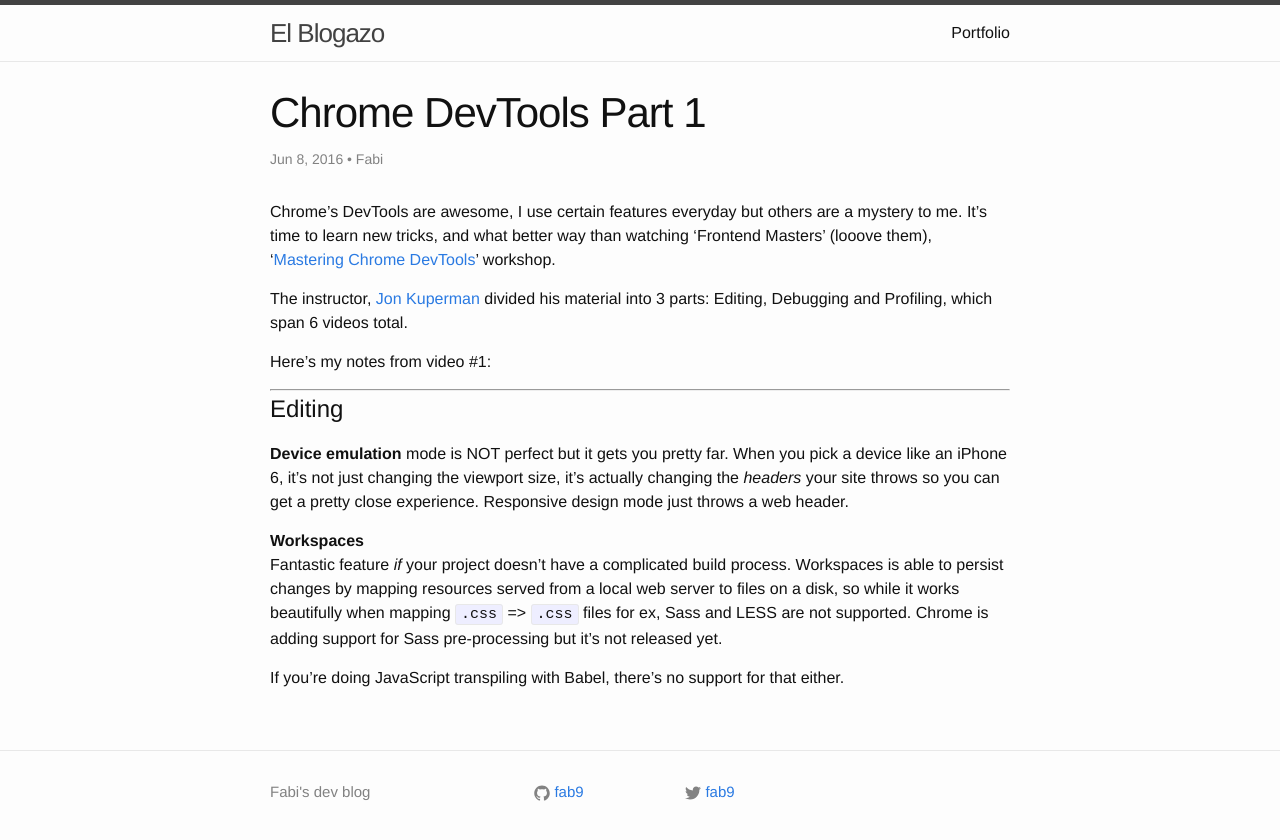
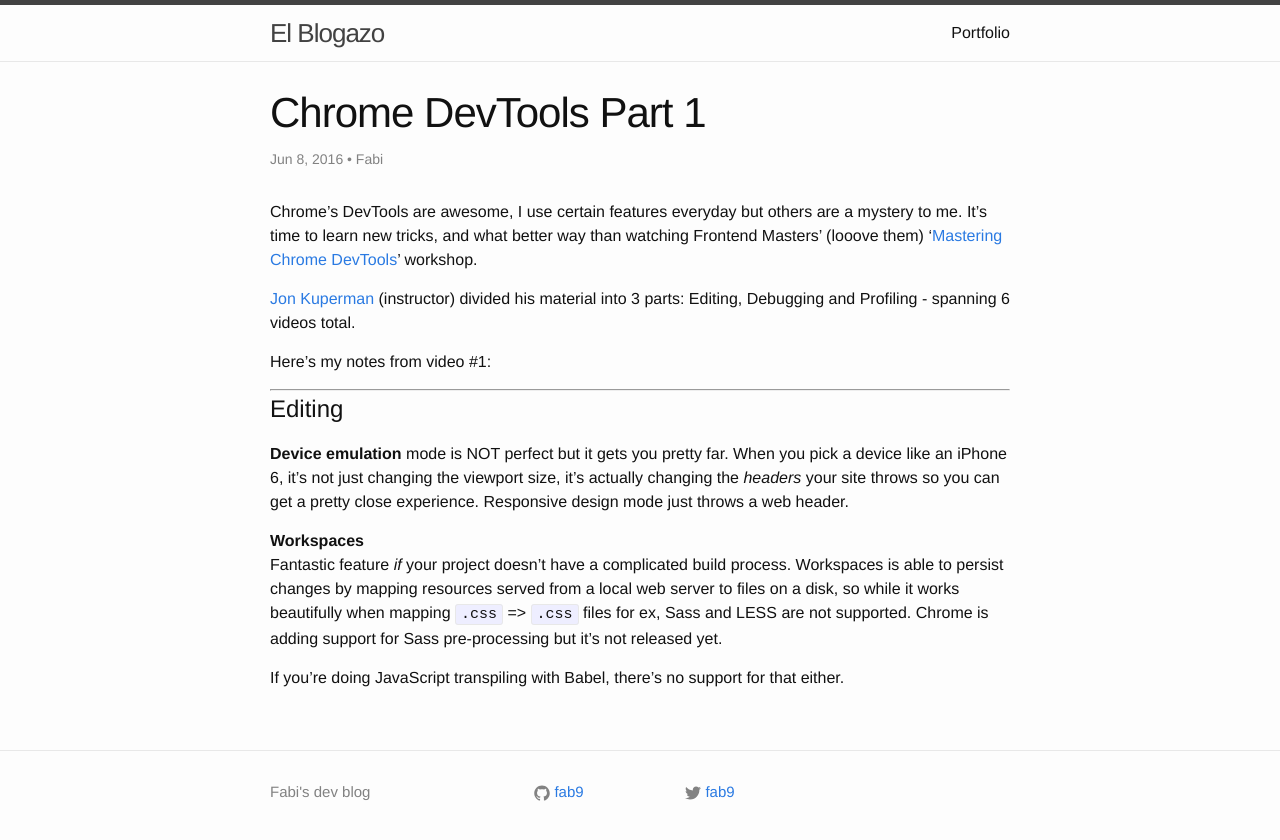
Before and after one commit to fab9/fab9.github.io, a Jekyll site: the page built from _posts/2016-06-08-notes-chrome-dev-tools.md, in a window 1280 px wide. Shown: the top 840 px of the page. Built offline with Jekyll 4.4.1, drawn with Linux system fonts in a browser that asks for light colours.

Commit message:
Minor edits

```diff
--- a/_posts/2016-06-08-notes-chrome-dev-tools.md
+++ b/_posts/2016-06-08-notes-chrome-dev-tools.md
@@ -5,9 +5,9 @@
 author: "Fabi"
 ---
 
-Chrome's DevTools are awesome, I use certain features everyday but others are a mystery to me. It's time to learn new tricks, and what better way than watching  'Frontend Masters' (looove them), '[Mastering Chrome DevTools](http://livestream.com/accounts/4894689/events/5453917)' workshop.
+Chrome's DevTools are awesome, I use certain features everyday but others are a mystery to me. It's time to learn new tricks, and what better way than watching  Frontend Masters' (looove them) '[Mastering Chrome DevTools](http://livestream.com/accounts/4894689/events/5453917)' workshop.
 
-The instructor, [Jon Kuperman](https://github.com/jkup) divided  his material into 3 parts: Editing, Debugging and Profiling, which span 6 videos total.
+ [Jon Kuperman](https://github.com/jkup) (instructor) divided  his material into 3 parts: Editing, Debugging and Profiling - spanning 6 videos total.
 
 Here's my notes from video #1:
 
```
